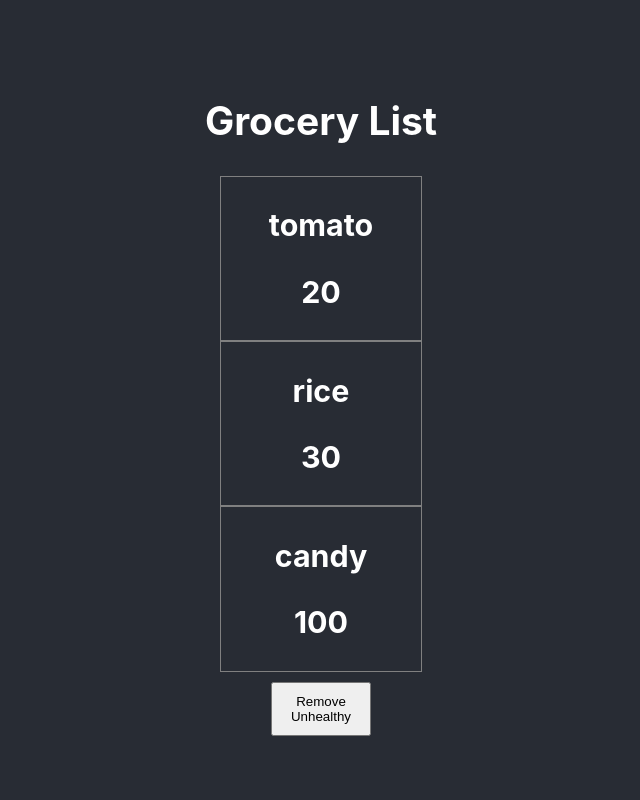
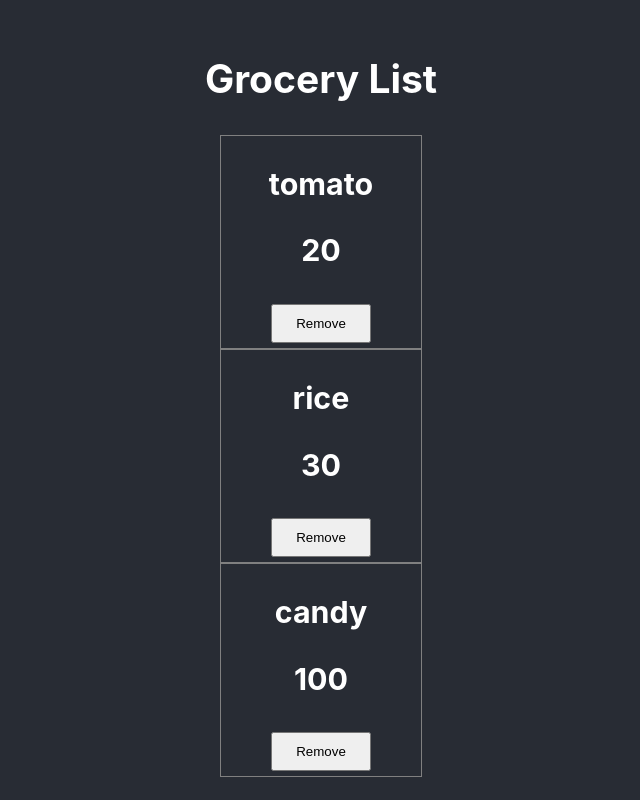
Before and after one commit to tutu-tonton/Udemy_ReactHooksAZ, a React (Create React App) app: page / in a window 1280 px wide. Shown: the whole page, without its empty margins (319-959 px from the left). Built offline with nearby package versions, Linux system fonts and the light colour scheme.

Commit message:
21.Component Communication.

```diff
--- a/src/App.js
+++ b/src/App.js
@@ -13,24 +13,36 @@ const initList = [
 const App = () => {
 	const [list, setList] = useState(initList);
 
-	// listからカロリーが50より多いものを削除する
-	const removeUnhealthyHandle = (e) => {
-		// e.preventDefault();
-		const filteredList = list.filter((ele) => ele.calorie < 50);
-
+	// 各アイテムのボタンを押すと、そのアイテムが削除されるようにする
+	// どのアイテムのボタンが押されたかを判別できないといけない
+	// -> 各ボタンのname属性利用
+	// -> e.target.nameで判別可能
+	const removeItemHandle = (e) => {
+		console.dir(e.target.name);
+		// クリックされたアイテムを削除する
+		// => クリックされたアイテム以外で新配列作る
+		const filteredList = list.filter((ele) => ele.name !== e.target.name);
 		setList(filteredList);
 	};
+
+	// // listからカロリーが50より多いものを削除する
+	// const removeUnhealthyHandle = (e) => {
+	// 	// e.preventDefault();
+	// 	const filteredList = list.filter((ele) => ele.calorie < 50);
+	// 	setList(filteredList);
+	// };
 
 	return (
 		<div className="App">
 			<header className="App-header">
 				<h2>Grocery List</h2>
 				{list.map((ele, idx) => {
-					return <Item key={`${idx}${ele.name}${ele.calorie}`} item={ele}></Item>;
+					// 各ボタンが押された時の処理は、親側で処理する
+					return <Item onClick={removeItemHandle} key={`${idx}${ele.name}${ele.calorie}`} item={ele}></Item>;
 				})}
-				<button onClick={removeUnhealthyHandle} className="remove-button">
+				{/* <button onClick={removeUnhealthyHandle} className="remove-button">
 					Remove Unhealthy
-				</button>
+				</button> */}
 			</header>
 		</div>
 	);
--- a/src/App.scss
+++ b/src/App.scss
@@ -36,3 +36,11 @@
 		transform: rotate(360deg);
 	}
 }
+
+.remove-button {
+	width: 100px;
+	padding-top: 10px;
+	padding-bottom: 10px;
+	margin-top: 5px;
+	margin-bottom: 5px;
+}
--- a/src/components/item.component.jsx
+++ b/src/components/item.component.jsx
@@ -7,6 +7,12 @@ const item = (props) => {
 		<div className="item-style">
 			<h3>{props.item.name}</h3>
 			<h3>{props.item.calorie}</h3>
+			{/* 各ボタンにはname属性が設定される */}
+			{/* -> どのボタンが押されたか判別ができる */}
+			{/* クリックされた時の処理は、親コンポーネント側で処理する */}
+			<button name={props.item.name} className="remove-button" onClick={props.onClick}>
+				Remove
+			</button>
 		</div>
 	);
 };
```
Also changed, not shown: 1 other file (tests, documents, lock files or other folders).
